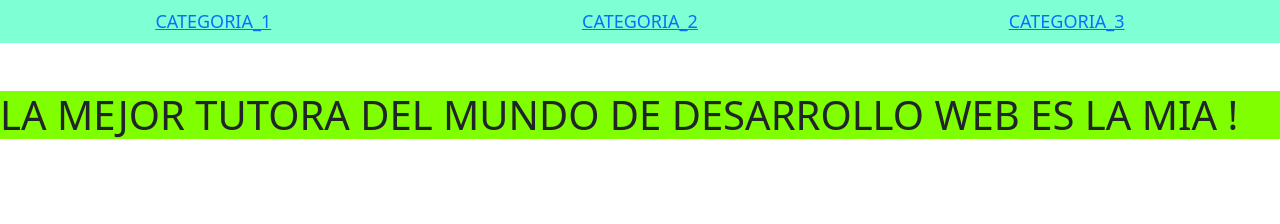
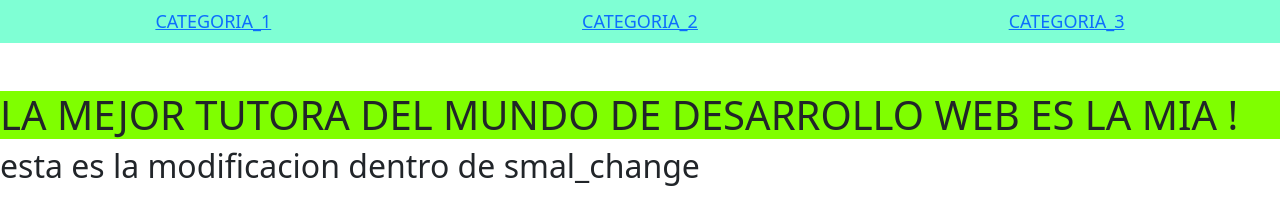
Before and after one commit to jonabrussa/jonabrussa, a plain HTML site: page index.html in a window 1280 px wide. Drawn offline with nearby package versions, Linux system fonts and the light colour scheme.

Commit message:
Agregando otro titulo a la rama small_change

```diff
--- a/index.html
+++ b/index.html
@@ -28,6 +28,9 @@
 <div class="titulo">
     <H1>LA MEJOR TUTORA DEL MUNDO DE DESARROLLO WEB ES LA MIA !</H1>
 </div>
+<div class="titulo2">
+    <H2>esta es la modificacion dentro de smal_change</H2>
+</div>
 <script src="https://cdn.jsdelivr.net/npm/bootstrap@5.0.2/dist/js/bootstrap.bundle.min.js"
     integrity="sha384-MrcW6ZMFYlzcLA8Nl+NtUVF0sA7MsXsP1UyJoMp4YLEuNSfAP+JcXn/tWtIaxVXM"
     crossorigin="anonymous"></script>
```
